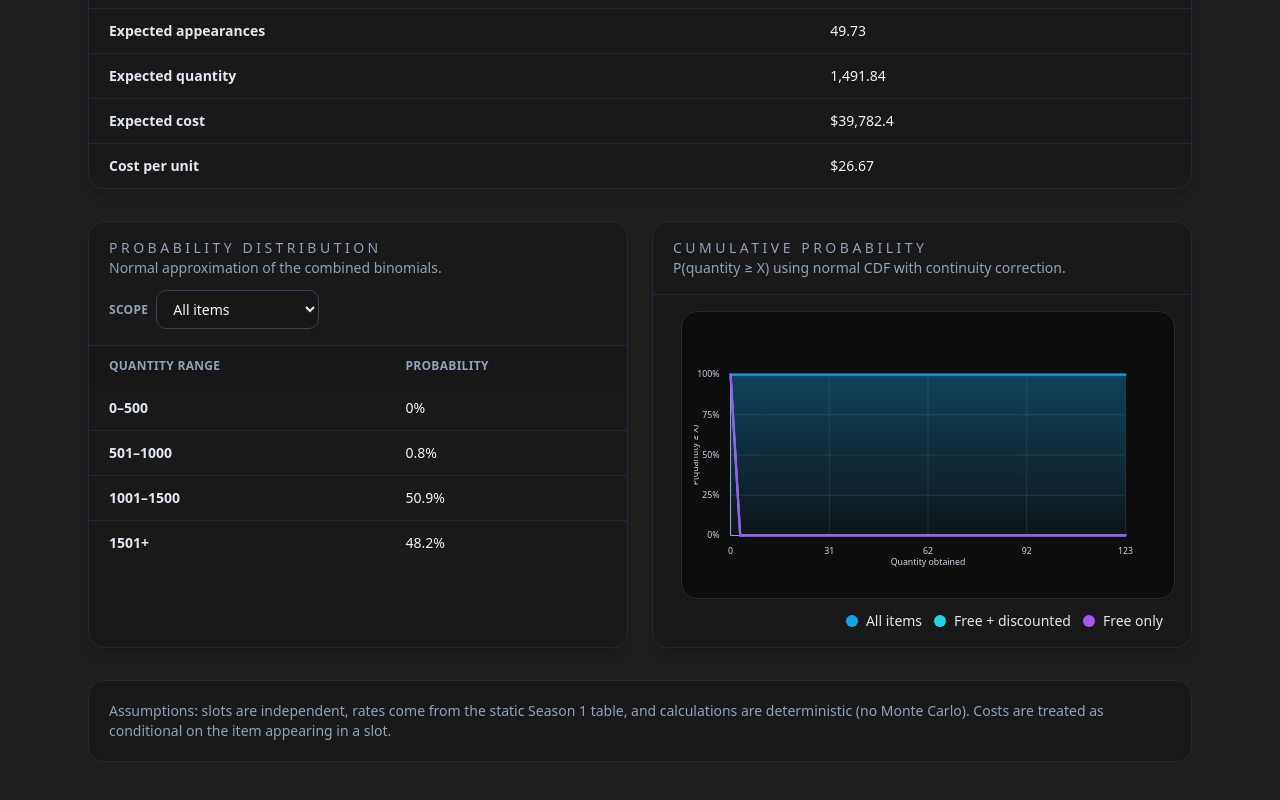
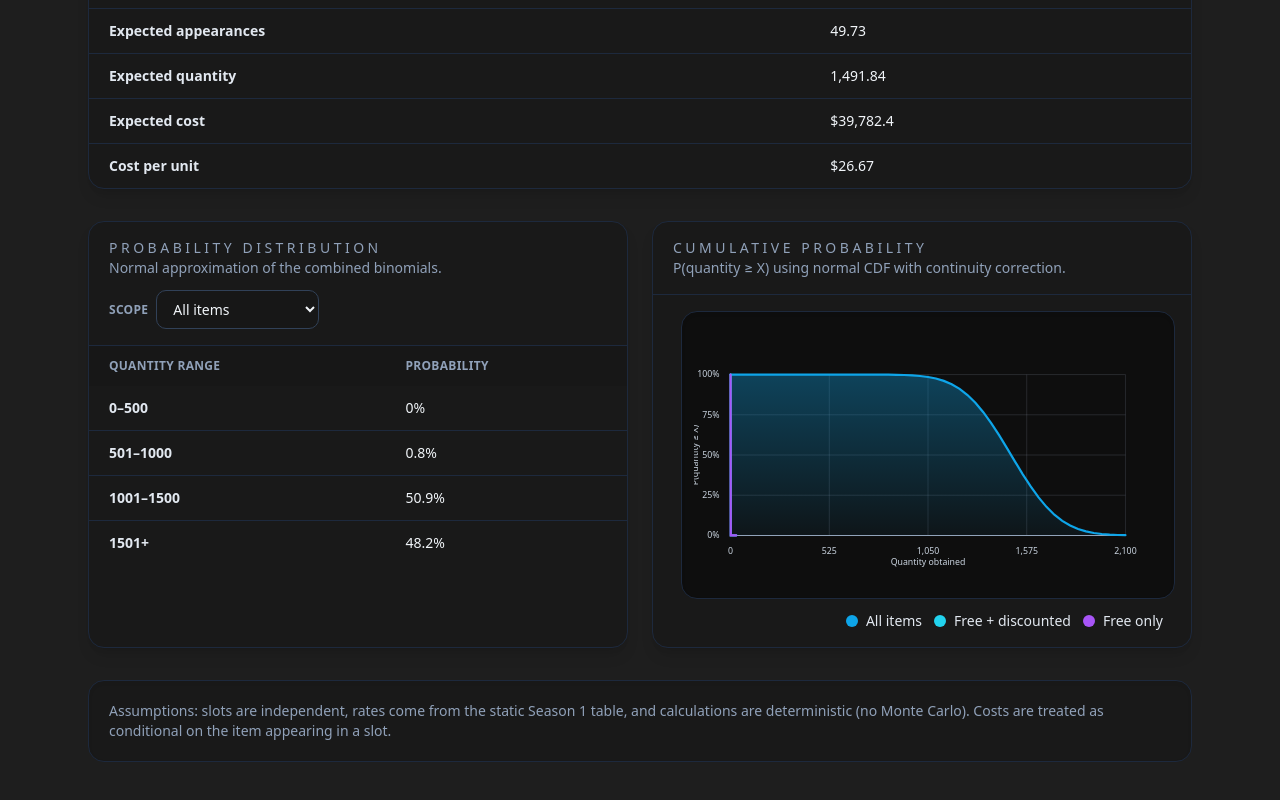
Before and after one commit to dhart1120/lw-radial-planner, a React (Vite) app: page /bm-forecaster in a window 1280 px wide. Shown: the part 1468-2268 px from the top of the page. Built offline with nearby package versions, Linux system fonts and the light colour scheme.

Commit message:
Remove target-based chart capping

```diff
--- a/src/features/black-market-forcaster/math.ts
+++ b/src/features/black-market-forcaster/math.ts
@@ -254,9 +254,9 @@ export function runForecaster(inputs: ForecasterInputs): ForecasterResults {
   const bucketsAll = buildProbabilityBuckets(primaryMoments.mean, sigmaAll, inputs.targetQuantity);
   const bucketsCheap = buildProbabilityBuckets(cheapMoments.mean, sigmaCheap, inputs.targetQuantity);
   const bucketsFree = buildProbabilityBuckets(freeMoments.mean, sigmaFree, inputs.targetQuantity);
-  const chartAll = buildChartPoints(primaryMoments.mean, sigmaAll, inputs.targetQuantity);
-  const chartCheap = buildChartPoints(cheapMoments.mean, sigmaCheap, inputs.targetQuantity);
-  const chartFree = buildChartPoints(freeMoments.mean, sigmaFree, inputs.targetQuantity);
+  const chartAll = buildChartPoints(primaryMoments.mean, sigmaAll);
+  const chartCheap = buildChartPoints(cheapMoments.mean, sigmaCheap);
+  const chartFree = buildChartPoints(freeMoments.mean, sigmaFree);
 
   return {
     totalSlotRolls,
@@ -342,8 +342,8 @@ export function buildDistributionBuckets(mean: number, variance: number, targetQ
   return buildProbabilityBuckets(mean, Math.sqrt(variance), targetQuantity);
 }
 
-export function buildChartSeries(mean: number, variance: number, targetQuantity?: number) {
-  return buildChartPoints(mean, Math.sqrt(variance), targetQuantity);
+export function buildChartSeries(mean: number, variance: number) {
+  return buildChartPoints(mean, Math.sqrt(variance));
 }
 
 export type ForecasterData = typeof forecasterData;
```
